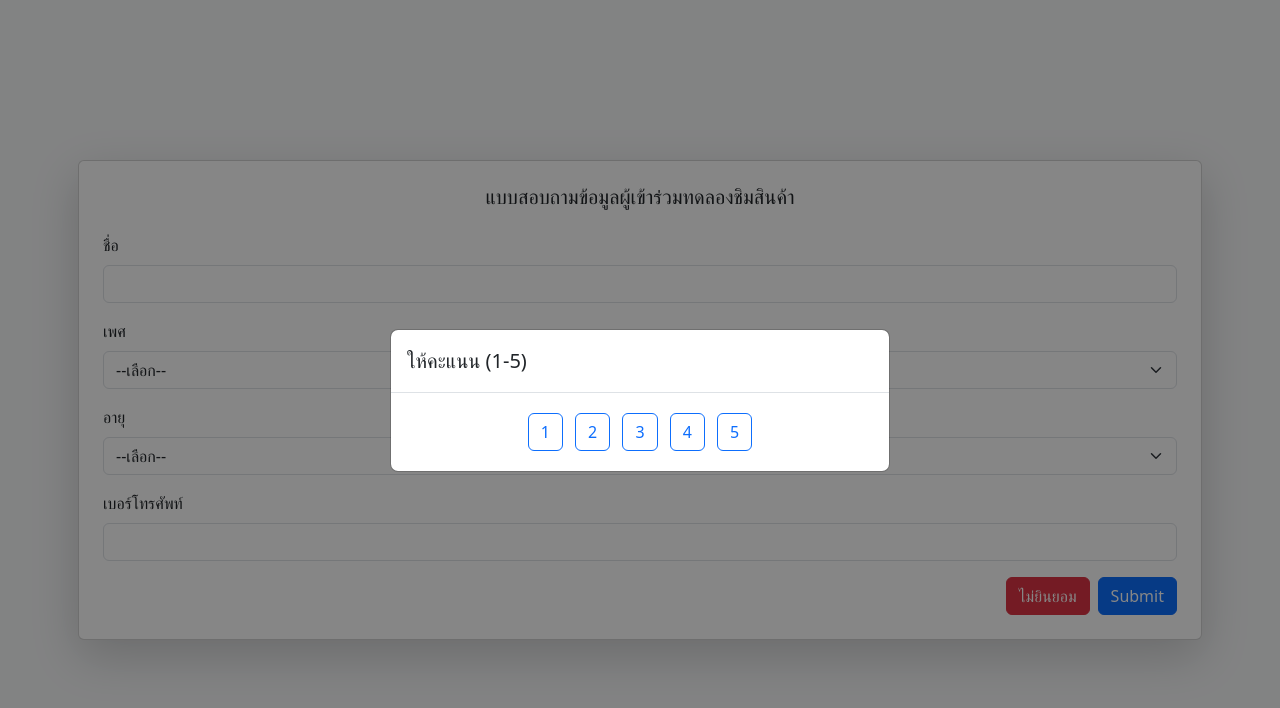
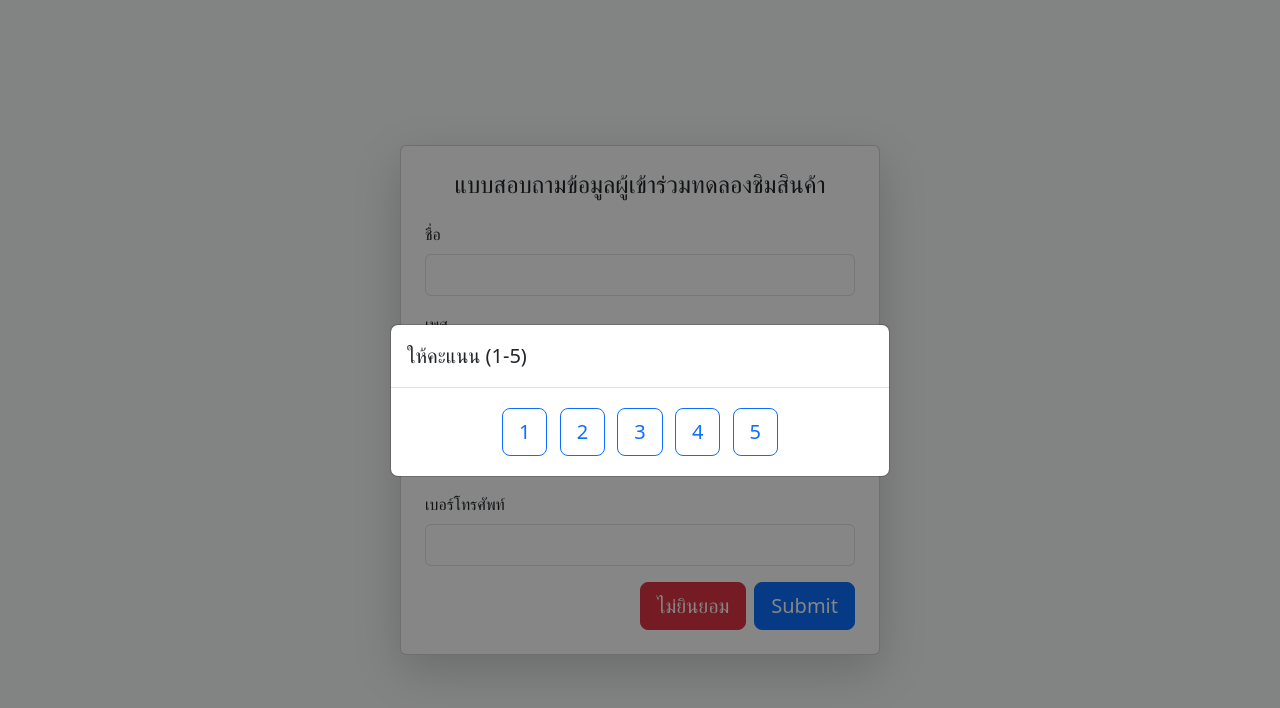
Before and after one commit to ae-chutkul/cpf-form, a website: page index.html in a window 1280 px wide. Both pictures are taken after a click on the button "ไม่ยินยอม". Drawn offline with nearby package versions, Linux system fonts and the light colour scheme.

Commit message:
Update 17:42

```diff
--- a/index.html
+++ b/index.html
@@ -17,24 +17,23 @@
 <body class="bg-light">
 
   <!-- Centered container -->
-  <div class="container vh-100 d-flex justify-content-center align-items-center p-2">
-    <div class="card shadow-lg w-100 w-sm-75 w-md-50 w-lg-50">
-      <div class="card-body p-4 p-sm-4">
+  <div class="container-fluid vh-100 d-flex justify-content-center align-items-center p-2">
+    <div class="card shadow-lg w-100" style="max-width: 480px;">
+      <div class="card-body p-3 p-sm-4">
+
         <!-- Heading -->
-        <h3 class="card-title text-center mb-4 fs-5 fs-sm-4">
-          แบบสอบถามข้อมูลผู้เข้าร่วมทดลองชิมสินค้า
-        </h3>
+        <h3 class="card-title text-center mb-4 fs-4">แบบสอบถามข้อมูลผู้เข้าร่วมทดลองชิมสินค้า</h3>
 
         <!-- Form -->
         <form id="consentForm" onsubmit="handleSubmit(event)">
           <div class="mb-3">
             <label class="form-label">ชื่อ</label>
-            <input type="text" id="name" class="form-control" required>
+            <input type="text" id="name" class="form-control py-2" required>
           </div>
 
           <div class="mb-3">
             <label class="form-label">เพศ</label>
-            <select id="gender" class="form-select" required>
+            <select id="gender" class="form-select py-2" required>
               <option value="">--เลือก--</option>
               <option value="ชาย">ชาย</option>
               <option value="หญิง">หญิง</option>
@@ -44,7 +43,7 @@
 
           <div class="mb-3">
             <label class="form-label">อายุ</label>
-            <select id="age" class="form-select" required>
+            <select id="age" class="form-select py-2" required>
               <option value="">--เลือก--</option>
               <option value="ต่ำกว่า 18 ปี">ต่ำกว่า 18 ปี</option>
               <option value="18 - 24 ปี">18 - 24 ปี</option>
@@ -56,31 +55,31 @@
 
           <div class="mb-3">
             <label class="form-label">เบอร์โทรศัพท์</label>
-            <input type="tel" id="tel" class="form-control" pattern="[0-9]{10}">
+            <input type="tel" id="tel" class="form-control py-2" pattern="[0-9]{10}">
           </div>
 
-          <div class="d-flex justify-content-end gap-2">
-            <button type="button" class="btn btn-danger" onclick="submitForm('ไม่ยินยอม')">ไม่ยินยอม</button>
-            <button type="submit" class="btn btn-primary">Submit</button>
+          <!-- Buttons -->
+          <div class="d-flex flex-column flex-sm-row justify-content-end gap-2">
+            <button type="button" class="btn btn-danger btn-lg mb-2 mb-sm-0" onclick="submitForm('ไม่ยินยอม')">ไม่ยินยอม</button>
+            <button type="submit" class="btn btn-primary btn-lg">Submit</button>
           </div>
         </form>
 
-        <!-- Result message -->
-        <!-- <p id="result" class="mt-3 text-success text-center"></p> -->
+        <!-- Modals -->
 
-        <!-- Modal for scoring -->
+        <!-- Scoring Modal -->
         <div class="modal fade" id="scoringModal" tabindex="-1" data-bs-backdrop="static" data-bs-keyboard="false">
-          <div class="modal-dialog modal-dialog-centered">
+          <div class="modal-dialog modal-dialog-centered modal-fullscreen-sm-down">
             <div class="modal-content">
               <div class="modal-header">
                 <h5 class="modal-title">ให้คะแนน (1-5)</h5>
               </div>
               <div class="modal-body text-center">
-                <button class="btn btn-outline-primary m-1" onclick="submitScore(1)">1</button>
-                <button class="btn btn-outline-primary m-1" onclick="submitScore(2)">2</button>
-                <button class="btn btn-outline-primary m-1" onclick="submitScore(3)">3</button>
-                <button class="btn btn-outline-primary m-1" onclick="submitScore(4)">4</button>
-                <button class="btn btn-outline-primary m-1" onclick="submitScore(5)">5</button>
+                <button class="btn btn-outline-primary btn-lg m-1" onclick="submitScore(1)">1</button>
+                <button class="btn btn-outline-primary btn-lg m-1" onclick="submitScore(2)">2</button>
+                <button class="btn btn-outline-primary btn-lg m-1" onclick="submitScore(3)">3</button>
+                <button class="btn btn-outline-primary btn-lg m-1" onclick="submitScore(4)">4</button>
+                <button class="btn btn-outline-primary btn-lg m-1" onclick="submitScore(5)">5</button>
               </div>
             </div>
           </div>
@@ -88,7 +87,7 @@
 
         <!-- Promotion Modal -->
         <div class="modal fade" id="promoModal" tabindex="-1" data-bs-backdrop="static" data-bs-keyboard="false">
-          <div class="modal-dialog modal-dialog-centered">
+          <div class="modal-dialog modal-dialog-centered modal-fullscreen-sm-down">
             <div class="modal-content">
               <div class="modal-header">
                 <h5 class="modal-title">🎉 โปรโมชั่นพิเศษ</h5>
@@ -100,8 +99,11 @@
             </div>
           </div>
         </div>
+
       </div>
     </div>
+  </div>
+
   <script>
 
     const SCRIPT_URL = "https://script.google.com/macros/s/AKfycbzqJkelWKyJVKPzXQrvaZBXfF_oBeWIE_5LYHsqcQB6ldAp6CUjwXYpzyP-Bm9VG5gp/exec"
```
